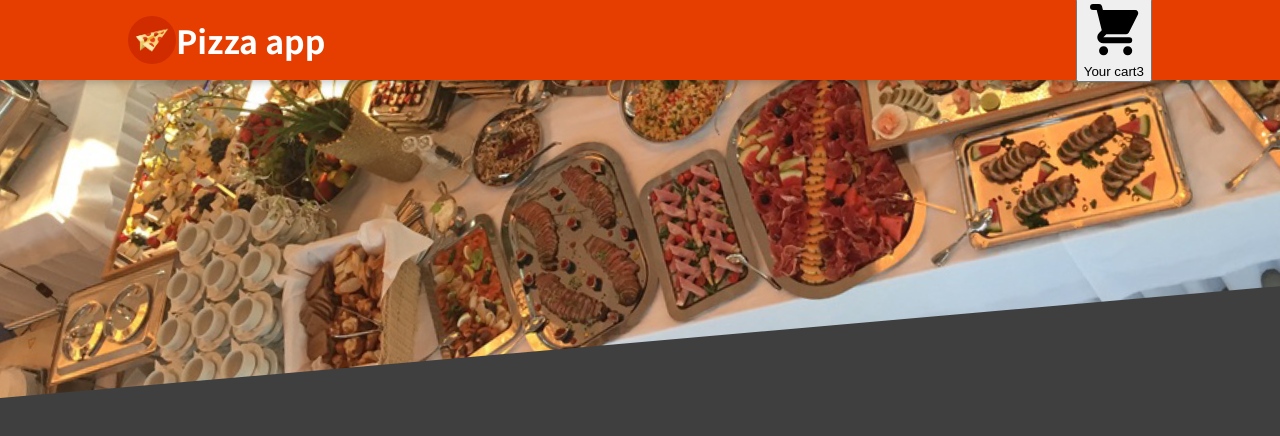
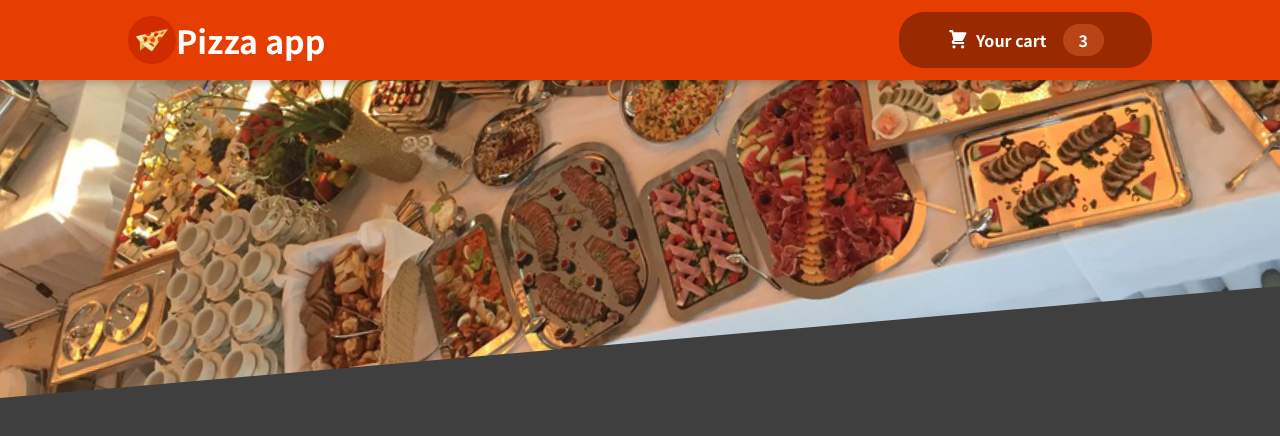
Before and after one commit to MwauStephen/Pizza-Order, a React (Create React App) app: page / in a window 1280 px wide. Shown: the top 436 px of the page. Built offline with nearby package versions, Linux system fonts and the light colour scheme.

Commit message:
wrapped the icon inside a span elemeny

```diff
--- a/src/Components/Layout/HeaderCartButton.js
+++ b/src/Components/Layout/HeaderCartButton.js
@@ -1,12 +1,15 @@
 import React from "react";
 import CartIcon from "../Cart/CartIcon";
+import styles from "./HeaderCartButton.module.css";
 
 const HeaderCartButton = (props) => {
   return (
-    <button>
-      <CartIcon />
+    <button className={styles.button}>
+      <span className={styles.icon}>
+        <CartIcon />
+      </span>
       <span>Your cart</span>
-      <span>3</span>
+      <span className={styles.badge}>3</span>
     </button>
   );
 };
```
